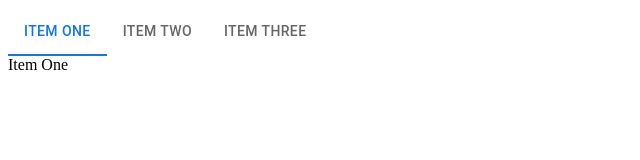
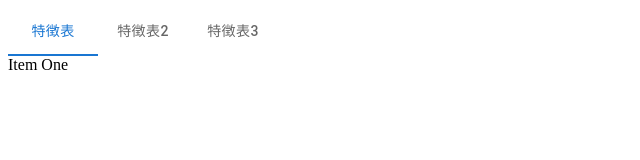
Before and after one commit to LyriDev/Iachara-CharacteristicTable, a React (Vite) app: page / in a window 1280 px wide. Shown: the top 160 px of the page, without its empty margins (0-640 px from the left). Built offline with nearby package versions, Linux system fonts and the light colour scheme.

Commit message:
Implement TabBar

```diff
--- a/src/popup/App.tsx
+++ b/src/popup/App.tsx
@@ -1,27 +1,22 @@
 import { useState } from 'react'
-import Tabs from '@mui/material/Tabs';
-import Tab from '@mui/material/Tab';
+import TabBar from './components/TabBar';
 
 function App() {
-    const [value, setValue] = useState(0);
+    const [focusIndex, setFocusIndex] = useState(0);
 
     return (
         <>
-            <Tabs
-                value={value}
-                onChange={(_event: React.SyntheticEvent, newValue: number) => setValue(newValue)}
-            >
-                <Tab label="Item One"/>
-                <Tab label="Item Two"/>
-                <Tab label="Item Three"/>
-            </Tabs>
-            <div hidden={value !== 0}>
+            <TabBar
+                focusIndex={focusIndex}
+                setFocusIndex={setFocusIndex}
+            />
+            <div hidden={focusIndex !== 0}>
                 Item One
             </div>
-            <div hidden={value !== 1}>
+            <div hidden={focusIndex !== 1}>
                 Item Two
             </div>
-            <div hidden={value !== 2}>
+            <div hidden={focusIndex !== 2}>
                 Item Tree
             </div>
         </>
--- /dev/null
+++ b/src/popup/components/TabBar.tsx
@@ -0,0 +1,27 @@
+import { useContext } from 'react'
+import Tabs from '@mui/material/Tabs';
+import Tab from '@mui/material/Tab';
+import { CharacteristicTableContext } from '../providers/CharacteristicTableProvider';
+
+export default function TabBar({
+    focusIndex,
+    setFocusIndex
+}: {
+    focusIndex: number;
+    setFocusIndex: React.Dispatch<React.SetStateAction<number>>;
+}){
+    const {
+        characteristicTableData
+    } = useContext(CharacteristicTableContext);
+
+    return (
+        <Tabs
+            value={focusIndex}
+            onChange={(_event: React.SyntheticEvent, newValue: number) => setFocusIndex(newValue)}
+        >
+            {characteristicTableData.map((tableData) => (
+                <Tab label={tableData.tableName}/>
+            ))}
+        </Tabs>
+    )
+};
--- a/src/utils/characteristicTable.ts
+++ b/src/utils/characteristicTable.ts
@@ -106,5 +106,13 @@ export const holeData: CharacteristicTableData = [
     {
         tableName: "特徴表",
         tableData: defaultCharacteristicTable
+    },
+    {
+        tableName: "特徴表2",
+        tableData: defaultCharacteristicTable
+    },
+    {
+        tableName: "特徴表3",
+        tableData: defaultCharacteristicTable
     }
 ]
```
